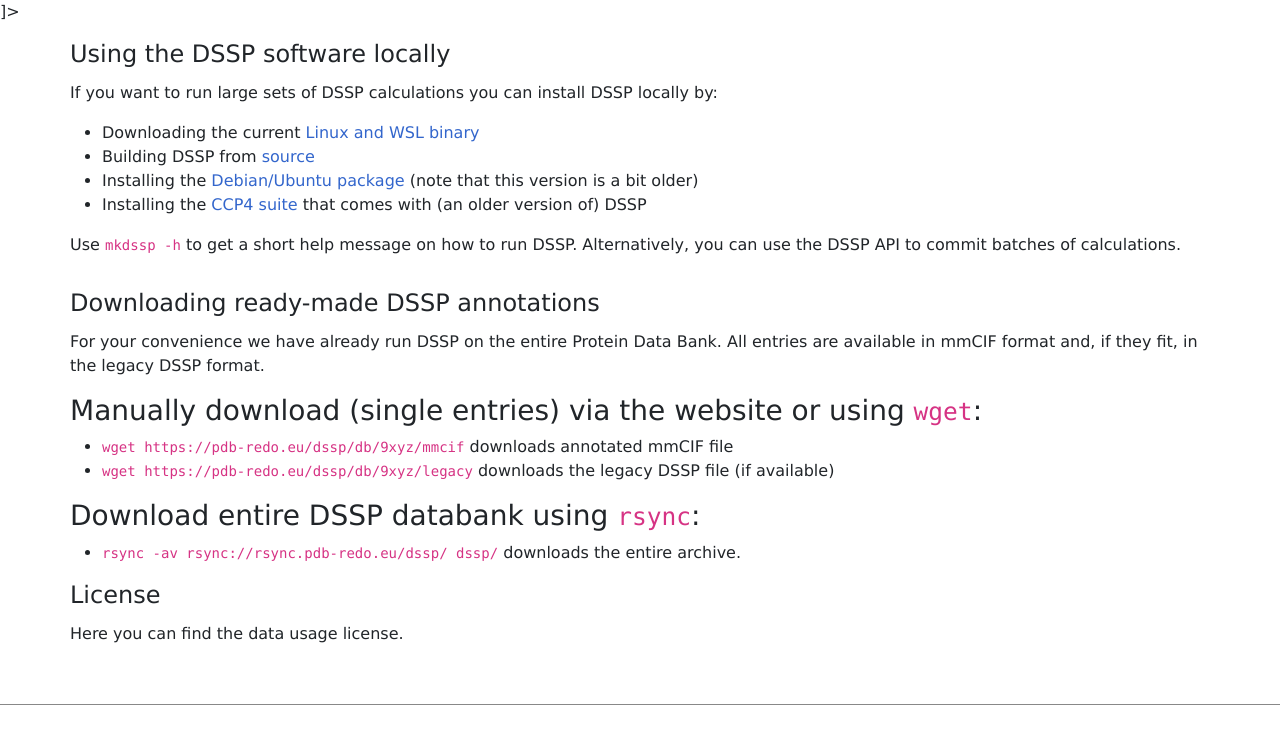
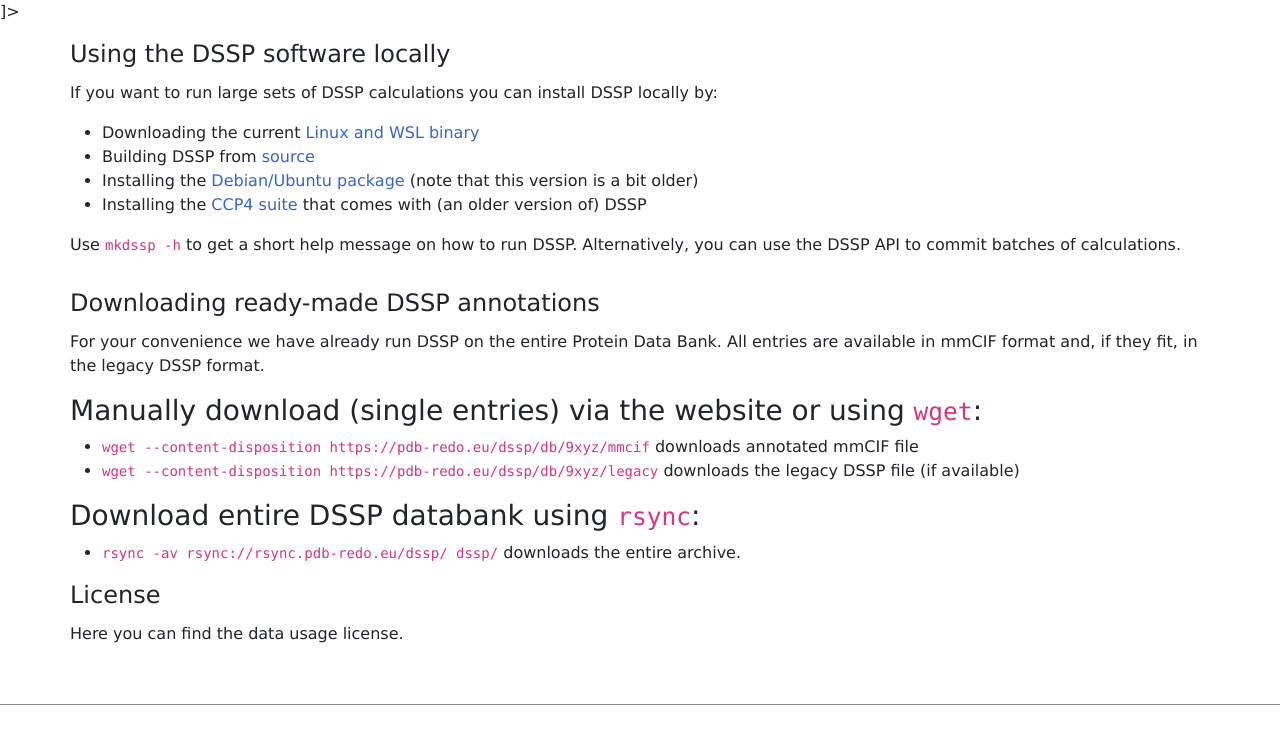
Before and after one commit to PDB-REDO/dssp-server, a website built with webpack: page docroot/download.html in a window 1280 px wide. Built offline with nearby package versions, Linux system fonts and the light colour scheme.

Commit message:
Updated the download instructions to preserve the filenames with wget.

```diff
--- a/docroot/download.html
+++ b/docroot/download.html
@@ -40,8 +40,8 @@
 
 			<h3>Manually download (single entries) via the website or using <code>wget</code>:</h3>
 			<ul>
-				<li><code>wget https://pdb-redo.eu/dssp/db/9xyz/mmcif</code> downloads annotated mmCIF file</li>
-				<li><code>wget https://pdb-redo.eu/dssp/db/9xyz/legacy</code> downloads the legacy DSSP file (if available)</li>
+				<li><code>wget --content-disposition https://pdb-redo.eu/dssp/db/9xyz/mmcif</code> downloads annotated mmCIF file</li>
+				<li><code>wget --content-disposition https://pdb-redo.eu/dssp/db/9xyz/legacy</code> downloads the legacy DSSP file (if available)</li>
 			</ul>
 
 			<h3>Download entire DSSP databank using <code>rsync</code>:</h3>
```
